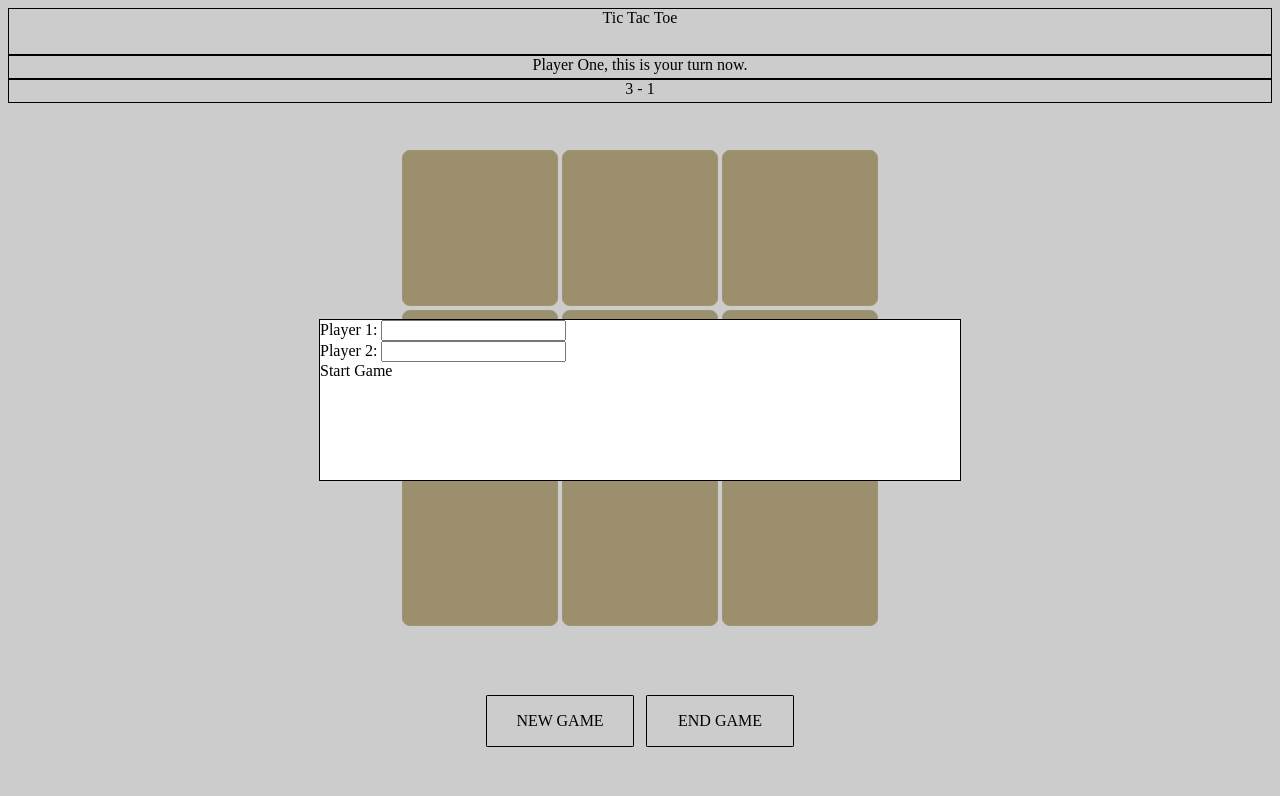
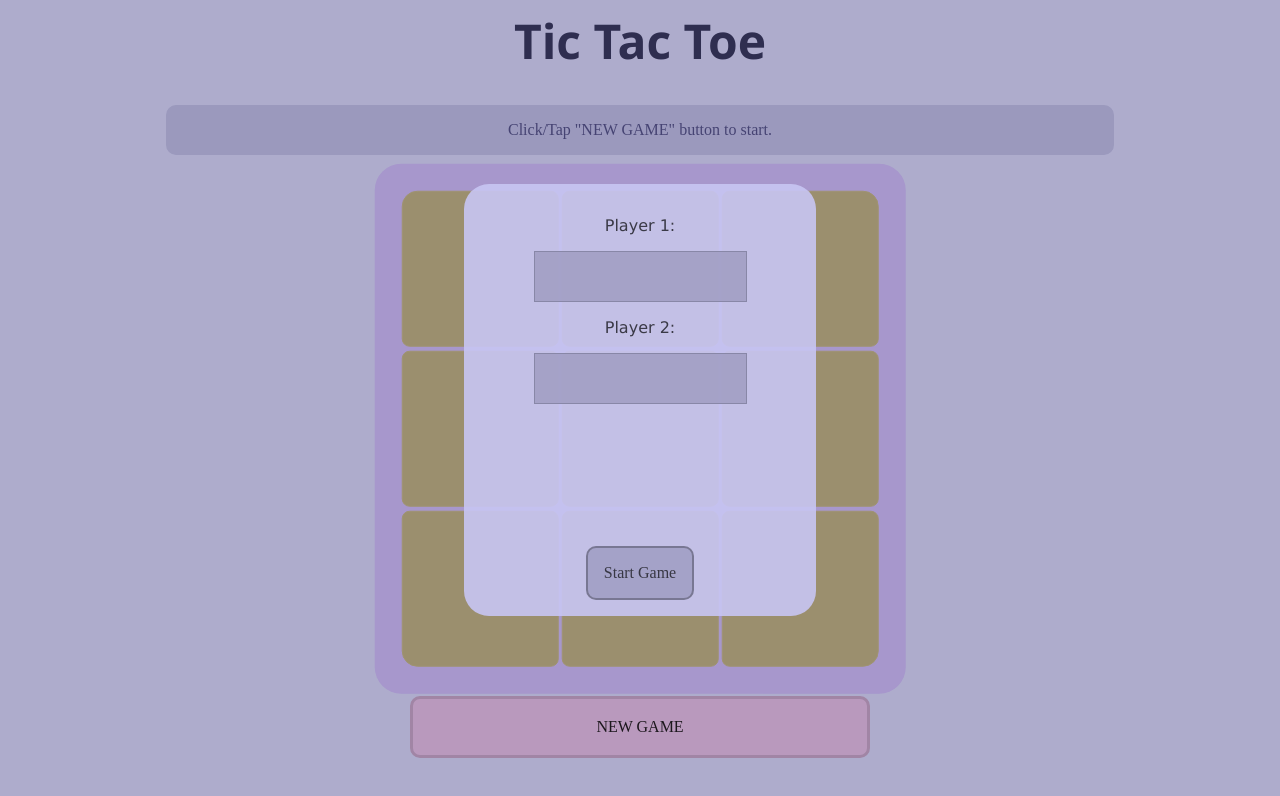
Before and after one commit to lexolf/tic-tac-toe, a plain HTML site: page index.html in a window 1280 px wide. Both pictures are taken after a click on the link "NEW GAME". Drawn offline with Linux system fonts and the light colour scheme.

Commit message:
Style elements

```diff
--- a/index.html
+++ b/index.html
@@ -8,31 +8,33 @@
 </head>
 <body>
     <div class="menu">
-        <form method="dialog">
+        <div class="menu__container">
+            <div class="menu__element">
                 <label for="player-one">Player 1:</label>
+                <br>
                 <input class="menu__player" type="text" name="player-one">
                 <br>
                 <label for="player-two">Player 2:</label>
+                <br>
                 <input class="menu__player" type="text" name="player-two">
-            <br>
-            <a style="cursor:pointer" class="menu__start" value="confirm">Start Game</a>
-        </form>
+            </div>
+            <a class="menu__start" value="confirm">Start Game</a>
+        </div>
     </div>
     <div class="result">
+        <div class="result__container">
             <div class="result__content"></div>
-        <a style="cursor:pointer" class="result__confirm" value="confirm">OK</a>
+            <a class="result__confirm" value="confirm">OK</a>
+        </div>
     </div>
     <div class="overlay"></div>
     <div class="game">
         <div class="game__header">
-            <div class="game__title">
+            <h1 class="game__title">
                 Tic Tac Toe
-            </div>
+            </h1>
             <div class="game__player">
-                Player One, this is your turn now.
-            </div>
-            <div class="game__score">
-                3 - 1
+                Click/Tap "NEW GAME" button to start.
             </div>
         </div>
         <div class="game__container">
@@ -41,7 +43,7 @@
                 <div class="game__cell top"></div>
                 <div class="game__cell top-right"></div>
                 <div class="game__cell left"></div>
-                <div class="game__cell center">X</div>
+                <div class="game__cell center"></div>
                 <div class="game__cell right"></div>
                 <div class="game__cell bottom-left"></div>
                 <div class="game__cell bottom"></div>
@@ -50,7 +52,7 @@
         </div>
         <div class="game__buttons">
             <a class="game__button game__button--new">NEW GAME</a>
-            <a class="game__button game__button--end">END GAME</a>
+            <!-- <a class="game__button game__button--end">END GAME</a> -->
         </div>
     </div>
 </body>
--- a/style.css
+++ b/style.css
@@ -1,27 +1,107 @@
+body {
+    background-color: rgb(217, 215, 255);
+}
+
 .menu {
     display: none;
     z-index: 1000;
     position: absolute;
-    width: 50%;
-    height: 20%;
+    width: 40vh;
+    height: 50vh;
     top: 50%;
     left: 50%;
     transform: translate(-50%,-50%);
-    background-color: white;
-    border: 1px solid black;
+    background-color: rgba(200, 198, 243, 0.9);
+    border-radius: 25px;
+    padding: 1em 1em;
 }
+
+.menu__container {
+    display: flex;
+    flex-direction: column;
+    align-items: center;
+    text-align: center;
+    align-content: space-between;
+    height: 100%;
+    color: rgba(43, 43, 53, 0.9);
+}
+
+.menu__element {
+    flex: 1 1 5em;
+    font-family: 'Lucida Sans', 'Lucida Sans Regular', 'Lucida Grande', 'Lucida Sans Unicode', Geneva, Verdana, sans-serif;
+    margin: 1em auto;
+    padding: 1em auto;
+}
+
+.menu__player {
+    background-color: rgba(161, 159, 197, 0.9);
+    outline: none;
+    border: 1px solid rgba(134, 132, 165, 0.9);
+    min-height: 15%;
+    margin: 1em 0;
+    font-size: 1em;
+}
+
+.menu__start {
+    cursor: pointer;
+    align-self: flex-end;
+    margin: 0 auto;
+    background-color: rgba(161, 159, 197, 0.9);
+    padding: 1em;
+    border: 2px solid rgba(116, 115, 141, 0.9);
+    border-radius: 10px;
+}
+
+.menu__start:hover {
+    background-color: rgba(116, 115, 141, 0.9);
+    border: 2px solid rgba(161, 159, 197, 0.9);
+}
+
 
 .result {
     display: none;
     z-index: 1000;
     position: absolute;
-    width: 50%;
-    height: 20%;
+    width: 40vh;
+    height: 50vh;
     top: 50%;
     left: 50%;
     transform: translate(-50%,-50%);
-    background-color: white;
-    border: 1px solid black;
+    background-color: rgba(200, 198, 243, 0.9);
+    border-radius: 25px;
+    padding: 1em 1em;
+}
+
+.result__container {
+    display: flex;
+    flex-direction: column;
+    align-items: center;
+    text-align: center;
+    align-content: space-between;
+    height: 100%;
+    color: rgba(43, 43, 53, 0.9);
+}
+
+.result__content {
+    flex: 1 1 5em;
+    font-size: 1.5em;
+    margin: 0 auto;
+    padding: 1em 0;
+}
+
+.result__confirm {
+    cursor: pointer;
+    align-self: flex-end;
+    margin: 0 auto;
+    background-color: rgba(161, 159, 197, 0.9);
+    padding: 1em;
+    border: 2px solid rgba(116, 115, 141, 0.9);
+    border-radius: 10px;
+}
+
+.result__confirm:hover {
+    background-color: rgba(116, 115, 141, 0.9);
+    border: 2px solid rgba(161, 159, 197, 0.9);
 }
 
 .overlay {
@@ -46,26 +126,33 @@
     display: flex;
     flex-direction: column;
     text-align: center;
+    align-items: center;
+    margin-bottom: 3em;
 }
 
 .game__title {
     flex: 2;
-    border: 1px solid black;
+    font-family: 'Segoe UI', Roboto, Oxygen, Ubuntu, Cantarell, 'Open Sans', 'Helvetica Neue', sans-serif;
+    font-weight: 800;
+    font-size: 3em;
+    margin: 0;
+    color: rgb(59, 57, 100);
 }
 
 .game__player {
     flex: 1;
-    border: 1px solid black;
-}
-
-.game__score {
-    flex: 1;
-    border: 1px solid black;
+    background-color: rgb(193, 191, 236);
+    color: rgb(87, 84, 143);
+    margin: 2em 0;
+    padding: 1em 0;
+    width: 75%;
+    border-radius: 10px;
 }
 
 .game__container {
-    flex: 6;
+    flex: 5;
     position: relative;
+    margin: 5em 0 3em 0;
 }
 
 .game__board {
@@ -78,6 +165,9 @@
     grid-template-columns: 20vmin 20vmin 20vmin;
     text-align: center;
     font-size: 18vmin;
+    background-color: rgb(208, 188, 255);
+    padding: 2%;
+    border-radius: 5%;
 }
 
 .game__cell {
@@ -85,22 +175,58 @@
     margin: 1%;
     border-radius: 5%;
     background-color: rgb(194, 179, 137);
+    user-select: none;
+    font-family: 'Trebuchet MS', 'Lucida Sans Unicode', 'Lucida Grande', 'Lucida Sans', Arial, sans-serif;
+    font-weight: 900;
+    color: rgb(43, 39, 30);
+    cursor: pointer;
+}
+
+.game__cell:hover {
+    background-color: rgb(153, 141, 108);
+    box-shadow: inset 0 0 4px #000000;
+}
+
+.top-left {
+    border-top-left-radius: 10%;
+}
+
+.top-right {
+    border-top-right-radius: 10%;
+}
+
+.bottom-left {
+    border-bottom-left-radius: 10%;
+}
+
+.bottom-right {
+    border-bottom-right-radius: 10%;
 }
 
 .game__buttons {
     flex: 1;
     display: flex;
     flex-direction: row;
-    width: 40vmin;
-    margin: 0 auto;
+    width: 60vmin;
+    margin: 6em auto 0 auto;
     text-align: center;
     align-items: center;
 }
 
 .game__button {
     flex: 1;
-    border: 1px solid black;
-    padding: 5%;
+    border: 3px solid rgb(201, 166, 206);
+    padding: 4%;
     margin: 2%;
-    border-radius: 2%;
+    border-radius: 10px;
+    user-select: none;
+    cursor: pointer;
+    background-color: rgb(231, 191, 236);
+    color: rgb(35, 29, 36);
 }
+
+.game__button:hover {
+    background-color: rgb(201, 166, 206);
+    border: 3px solid rgb(231, 191, 236);
+    color: rgb(136, 78, 146);
+}
```
Lines whose indentation alone changed are shown as unchanged.
